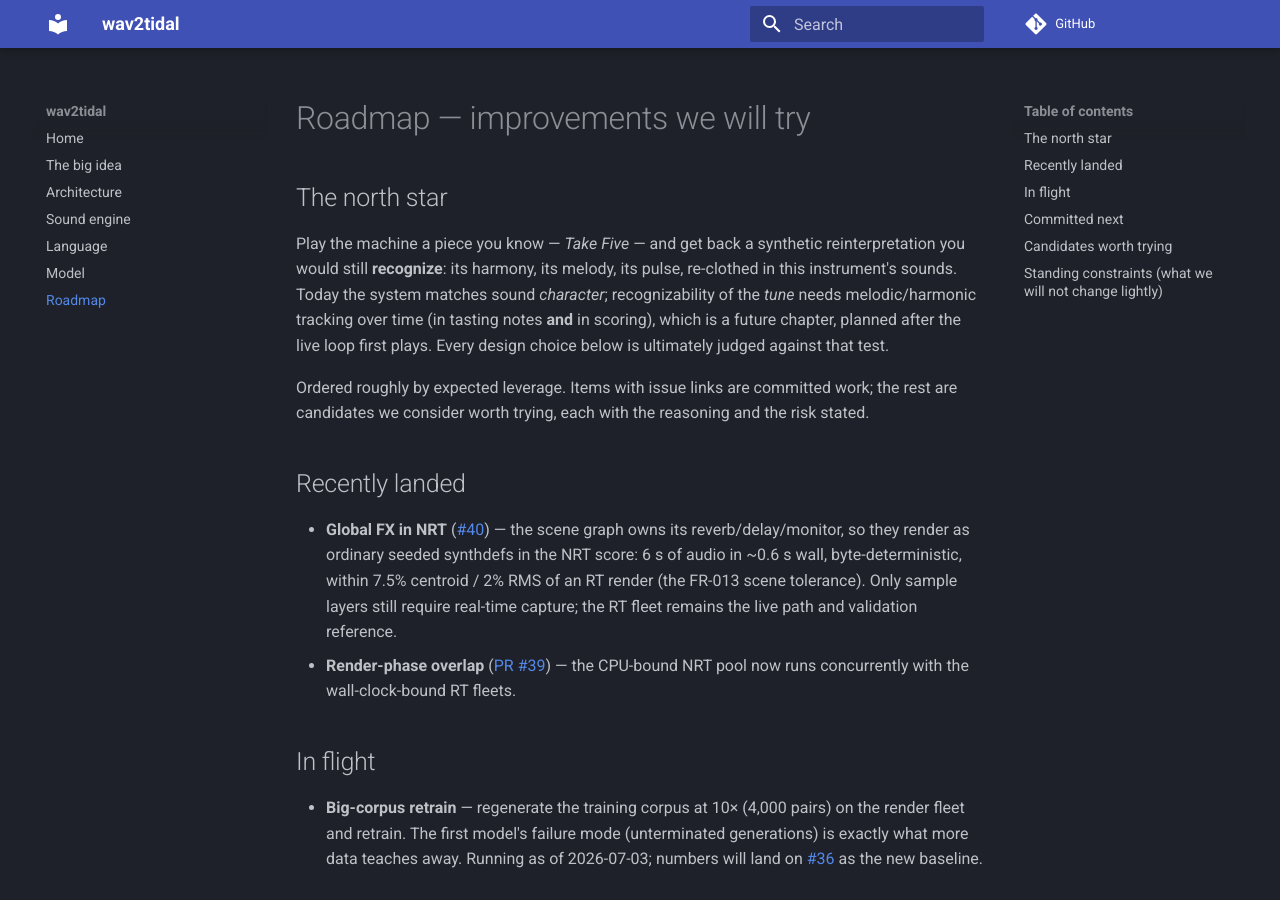
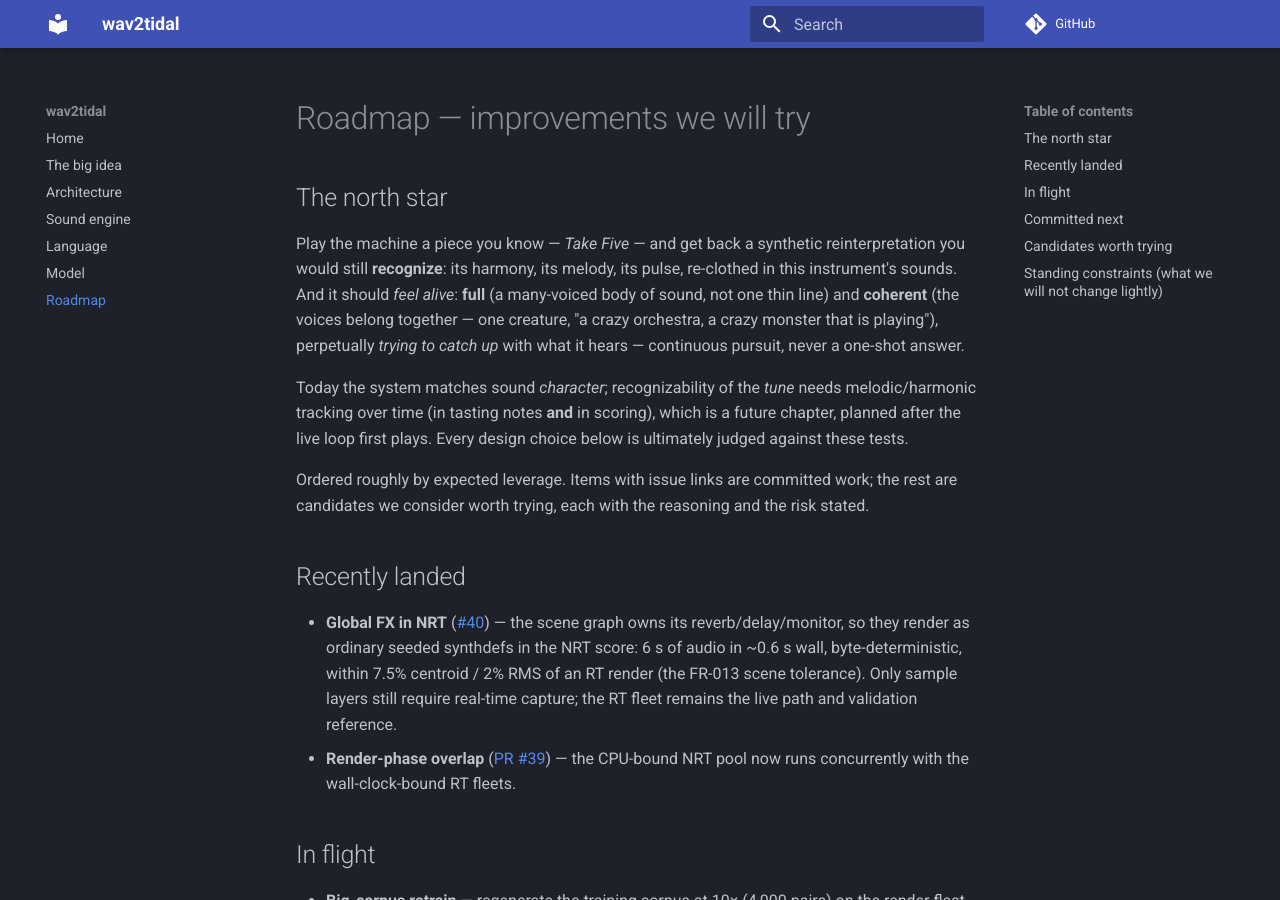
Before and after one commit to lambdasistemi/wav2tidal, an MkDocs documentation site: the page built from docs/roadmap.md, in a window 1280 px wide and 900 px high. Built offline with MkDocs 1.6.1 and Material for MkDocs 9.7.7, drawn with Linux system fonts in a browser that asks for light colours; comment, search, counter and statistics services are not loaded.

Commit message:
docs: north star — fullness, coherence, perpetual pursuit

```diff
--- a/docs/roadmap.md
+++ b/docs/roadmap.md
@@ -4,11 +4,18 @@
 
 Play the machine a piece you know — *Take Five* — and get back a
 synthetic reinterpretation you would still **recognize**: its harmony,
-its melody, its pulse, re-clothed in this instrument's sounds. Today the
-system matches sound *character*; recognizability of the *tune* needs
-melodic/harmonic tracking over time (in tasting notes **and** in
-scoring), which is a future chapter, planned after the live loop first
-plays. Every design choice below is ultimately judged against that test.
+its melody, its pulse, re-clothed in this instrument's sounds. And it
+should *feel alive*: **full** (a many-voiced body of sound, not one thin
+line) and **coherent** (the voices belong together — one creature, "a
+crazy orchestra, a crazy monster that is playing"), perpetually *trying
+to catch up* with what it hears — continuous pursuit, never a one-shot
+answer.
+
+Today the system matches sound *character*; recognizability of the
+*tune* needs melodic/harmonic tracking over time (in tasting notes
+**and** in scoring), which is a future chapter, planned after the live
+loop first plays. Every design choice below is ultimately judged against
+these tests.
 
 Ordered roughly by expected leverage. Items with issue links are
 committed work; the rest are candidates we consider worth trying, each
```
